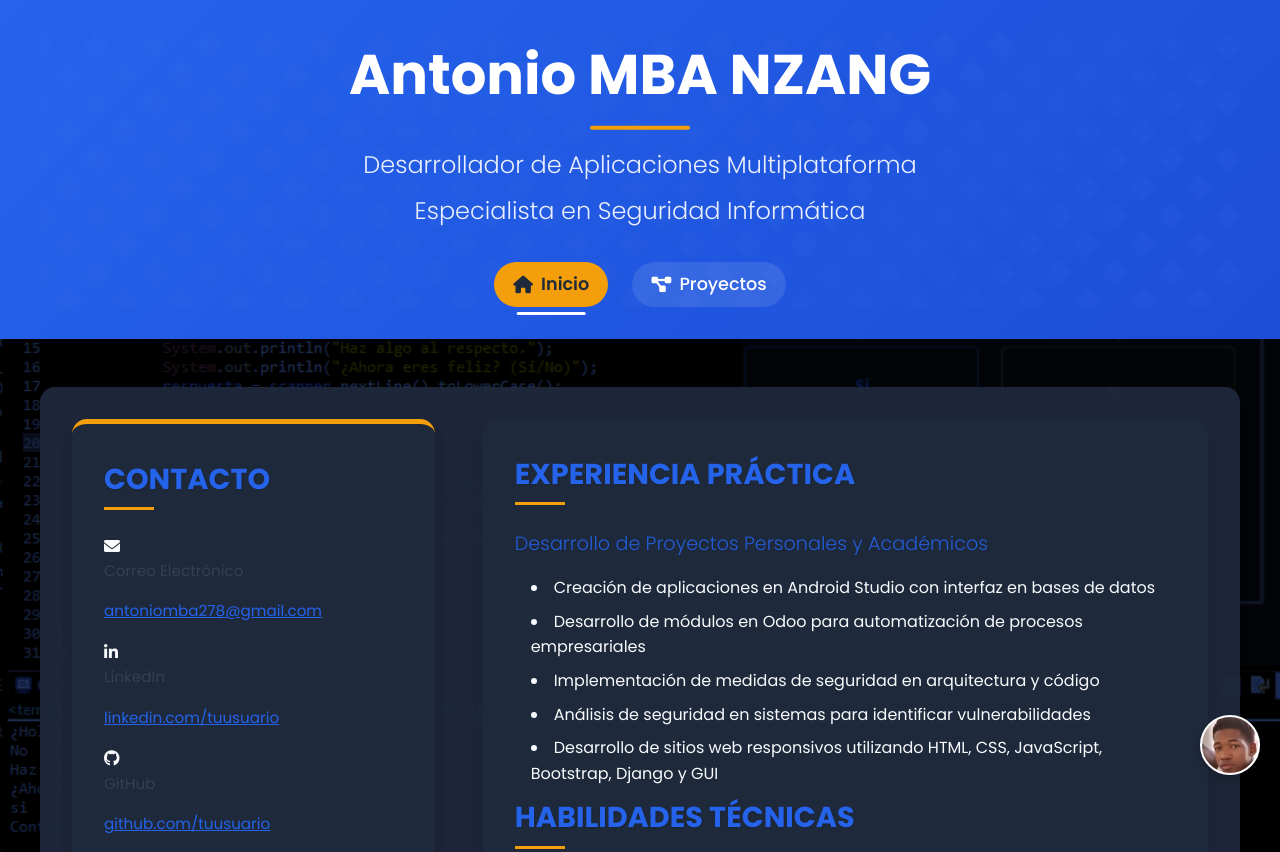
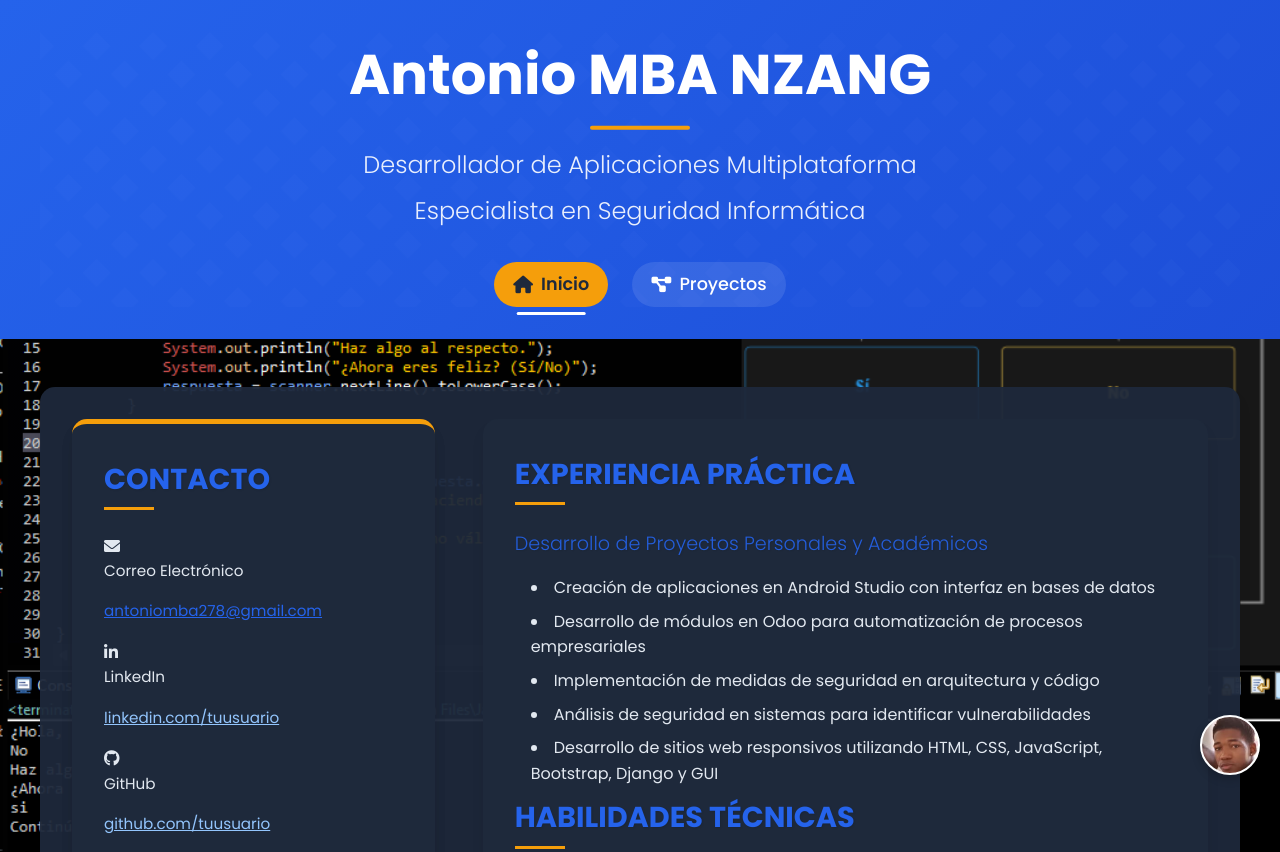
Before and after one commit to Antoniomba23/Portafolio_mba, a plain HTML site: page index.html in a window 1280 px wide. Shown: the top 852 px of the page. Drawn offline with Linux system fonts and the dark colour scheme.

Commit message:
Update antonio.css

```diff
--- a/css/antonio.css
+++ b/css/antonio.css
@@ -551,9 +551,34 @@ body {
 @media (prefers-color-scheme: dark) {
     body {
         background-color: #0f172a;
-        background-blend-mode: overlay;
+        color: #f8fafc;
+    }
+   body {
+        background-color: #0f172a;
+        color: #f8fafc;
     }
 
+    .sobre-mi, .contenido-principal {
+        background-color: #1e293b;
+        color: #e2e8f0; /* Cambiado a un gris más claro para mejor contraste */
+    }
+
+    /* Asegurar contraste en textos */
+    .sobre-mi p,
+    .contacto-item p,
+    .habilidad-categoria h4,
+    .experiencia-list li {
+        color: #e2e8f0 !important;
+    }
+
+    /* Ajustar colores de enlaces en modo oscuro */
+    a {
+        color: #93c5fd;
+    }
+
+    a:hover {
+        color: #bfdbfe;
+    }
     .principal,
     .aside-sobre-mi {
         background-color: rgba(30, 41, 59, 0.95);
@@ -595,7 +620,7 @@ body {
     display: inline-block;
     width: 30px;
     height: 30px;
-    background-image: url('../img/yobot.png'); /* Misma imagen pero más pequeña */
+    background-image: url('../img/yobot.png'); /* imagen bot */
     background-size: cover;
     background-position: center;
     margin-right: 10px;
```
